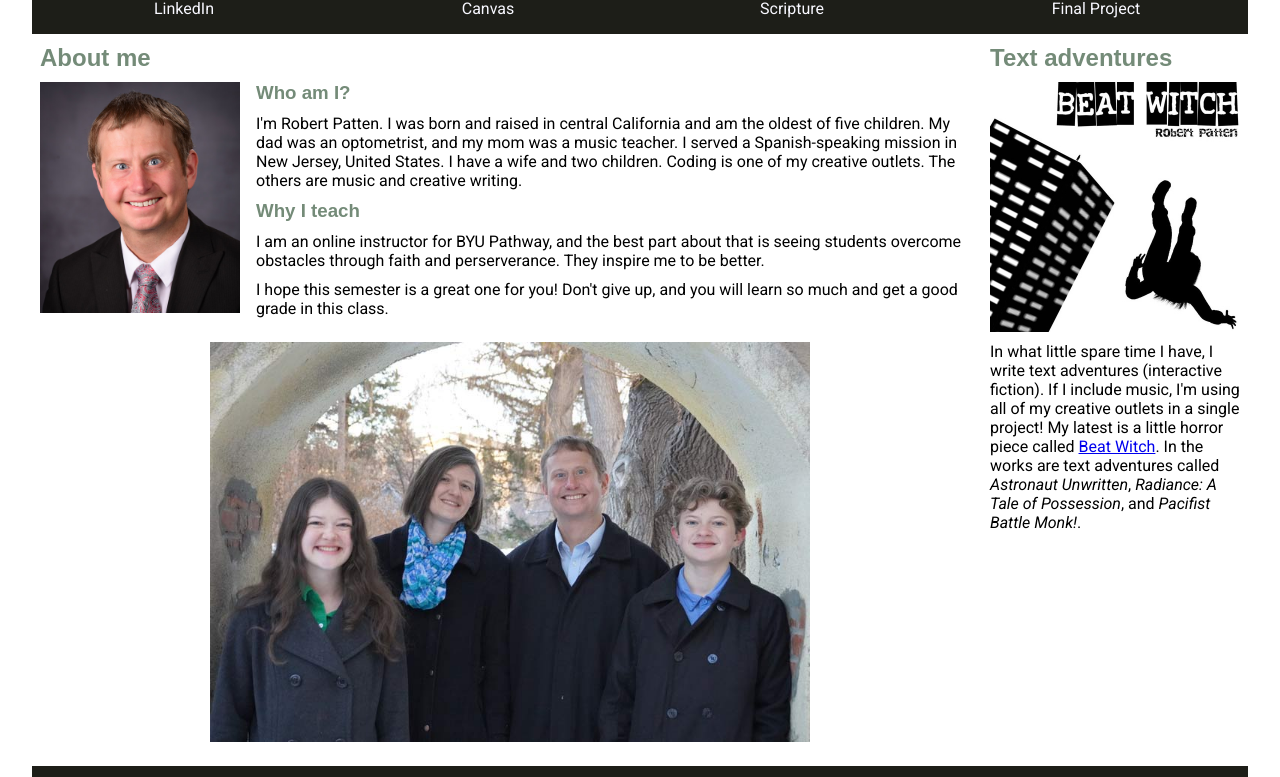
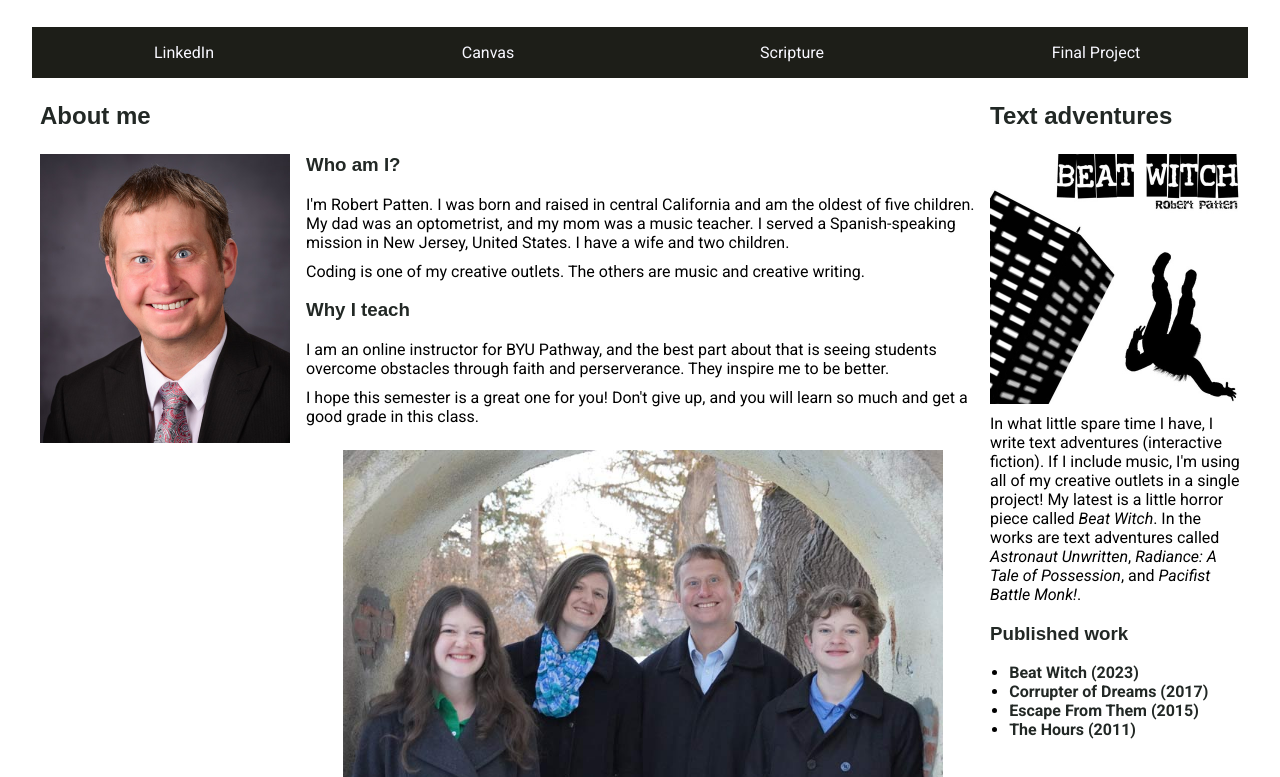
Before and after one commit to pat10/wdd131, a plain HTML site: page index.html in a window 1280 px wide. Shown: the part 74-851 px from the top of the page. Drawn offline with Linux system fonts and the light colour scheme; a web font is replaced by a local one.

Commit message:
Minor changes to styling, better contrast.

```diff
--- a/index.html
+++ b/index.html
@@ -6,7 +6,7 @@
 	<meta name="author" content="Robert Patten">
 	<meta
   name="description"
-  content="This page is about me, Robert Patten.">
+  content="This page is about me, Robert Patten">
 	<title>WDD 131 - Dynamic Web Fundamentals - Robert Patten</title>
 
 	<link rel="stylesheet" href="styles/base.css">
@@ -34,7 +34,8 @@
 			<h2>About me</h2>
 			<img src="images/2024-profile-cropped.jpg" alt="profile pic" id="profile-pic">
 			<h3>Who am I?</h3>
-			<p>I'm Robert Patten. I was born and raised in central California and am the oldest of five children. My dad was an optometrist, and my mom was a music teacher. I served a Spanish-speaking mission in New Jersey, United States. I have a wife and two children. Coding is one of my creative outlets. The others are music and creative writing.</p>
+			<p>I'm Robert Patten. I was born and raised in central California and am the oldest of five children. My dad was an optometrist, and my mom was a music teacher. I served a Spanish-speaking mission in New Jersey, United States. I have a wife and two children.</p>
+			<p>Coding is one of my creative outlets. The others are music and creative writing.</p>
 			<h3>Why I teach</h3>
 			<p>I am an online instructor for BYU Pathway, and the best part about that is seeing students overcome obstacles through faith and perserverance. They inspire me to be better.</p>
 			<p>I hope this semester is a great one for you! Don't give up, and you will learn so much and get a good grade in this class.</p>
@@ -44,7 +45,15 @@
 		<section class="card">
 			<h2>Text adventures</h2>
 			<img src="images/beat-witch-cover.jpg" alt="beat witch cover" id="beat-witch-cover">
-			<p>In what little spare time I have, I write text adventures (interactive fiction). If I include music, I'm using all of my creative outlets in a single project! My latest is a little horror piece called <a href="https://html-classic.itch.zone/html/9158828/Release/play.html" target="_blank">Beat Witch</a>. In the works are text adventures called <em>Astronaut Unwritten</em>, <em>Radiance: A Tale of Possession</em>, and <em>Pacifist Battle Monk!</em>.</p>
+			<p>In what little spare time I have, I write text adventures (interactive fiction). If I include music, I'm using all of my creative outlets in a single project! My latest is a little horror piece called <em>Beat Witch</em>. In the works are text adventures called <em>Astronaut Unwritten</em>, <em>Radiance: A Tale of Possession</em>, and <em>Pacifist Battle Monk!</em>.
+			<h3>Published work</h3>
+				<ul>
+					<li><a href="https://ifdb.org/viewgame?id=bkct2lhv4u5z818a" target="_blank">Beat Witch (2023)</a></li>
+					<li><a href="https://ifdb.org/viewgame?id=emsro8ckttqr5ba" target="_blank">Corrupter of Dreams (2017)</a></li>
+					<li><a href="https://ifdb.org/viewgame?id=vgviggx0dtubixwj" target="_blank">Escape From Them (2015)</a></li>
+					<li><a href="https://ifdb.org/viewgame?id=oru7cthwzbdenled" target="_blank">The Hours (2011)</a></li>
+				</ul>
+			</p>
 		</section>
 	</main>
 
--- a/styles/base.css
+++ b/styles/base.css
@@ -11,8 +11,8 @@ body {
 
 h1, h2, h3, h4, h5, h6 {
 	font-family: Oswald, Arial, serif;
-	margin: 10px 0;
-	color: #748B78;
+	margin: 1em 0;
+	color: #222825;
 }
 
 h1 {
@@ -58,6 +58,18 @@ main img {
 	max-width: 300px;
 }
 
+main a, main a:visited, main a:hover {
+	text-decoration: none;
+	font-weight: bold;
+	color: #222825;
+}
+
+
+main ul {
+	margin-left: 1.2em;
+}
+
+
 #family {
 	margin: 1.5em auto;
 	display: block;
@@ -90,8 +102,8 @@ main img {
 
 	#profile-pic {
 		float: left;
-		margin: 0 1em 0 0;
-		max-width: 200px;
+		margin: 0 1em 1em 0;
+		max-width: 250px;
 	}
 
 	#beat-witch-cover {
```
